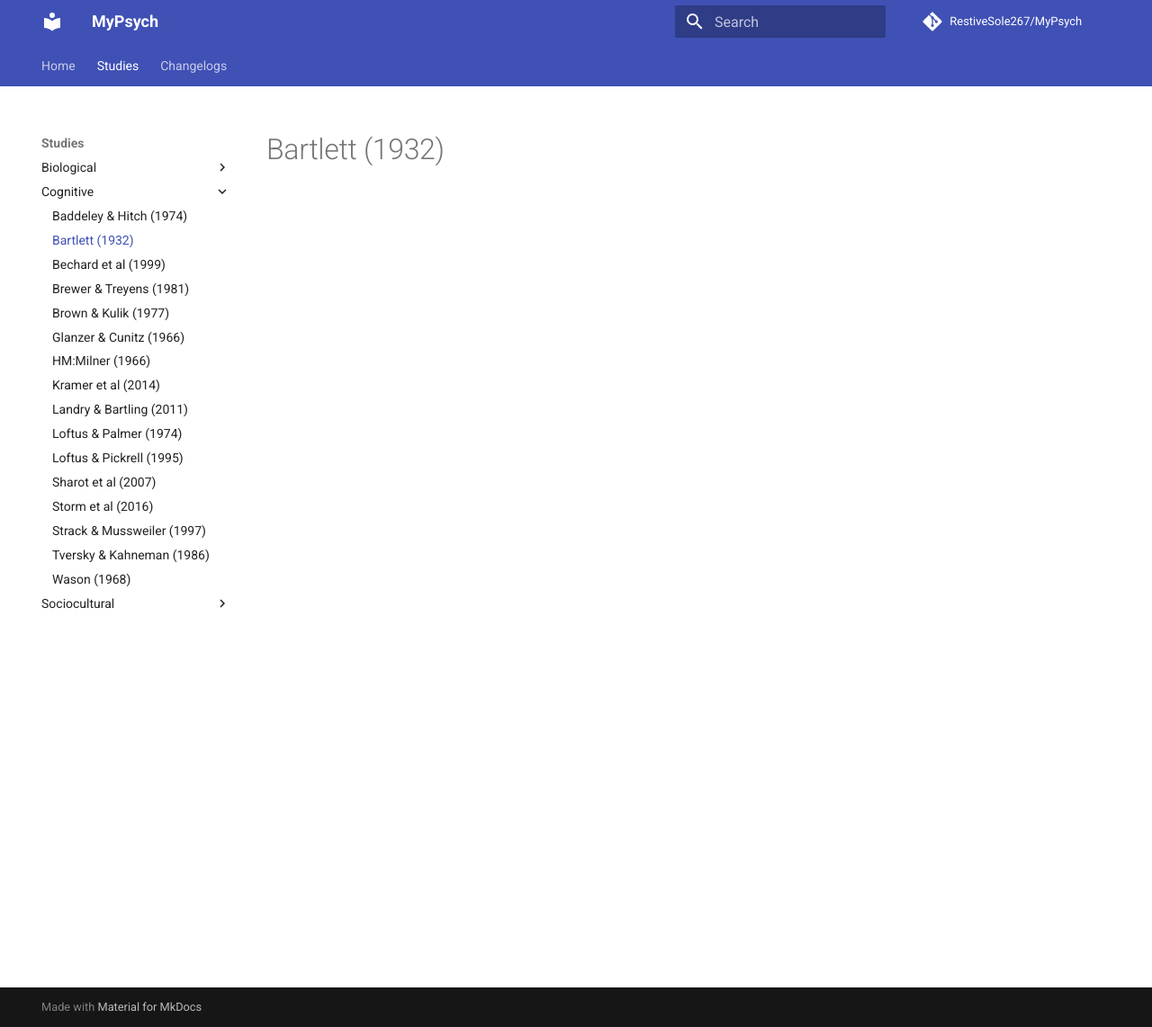
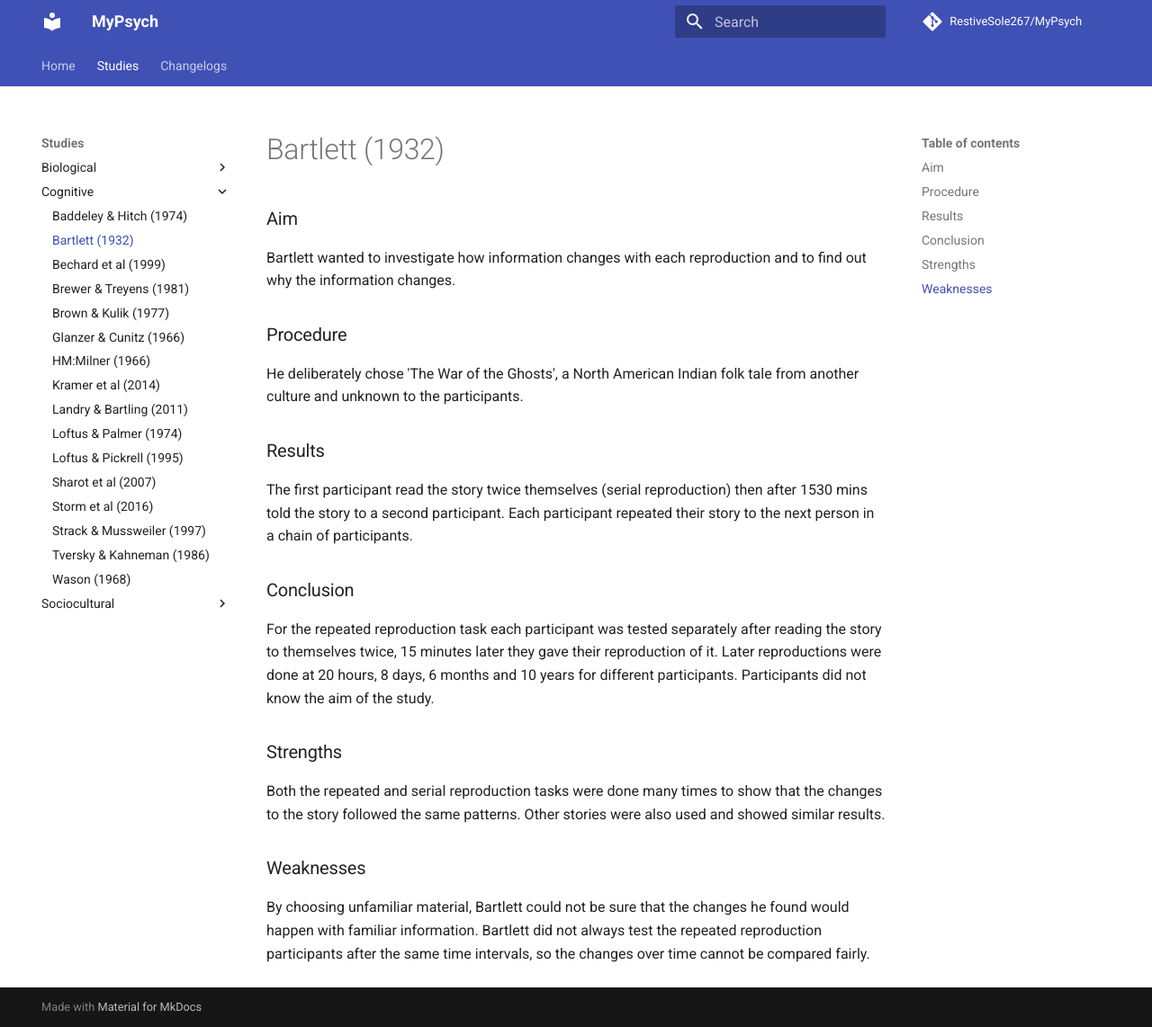
Before and after one commit to RestiveSole267/MyPsych, an MkDocs documentation site: the page built from docs/studies/cognitive/bartlett.md, in a window 1280 px wide and 1142 px high. Shown: the whole window at 90% size. Built offline with MkDocs 1.6.1 and Material for MkDocs 9.7.7, drawn with Linux system fonts in a browser that asks for light colours; comment, search, counter and statistics services are not loaded.

Commit message:
Update bartlett.md

```diff
--- a/docs/studies/cognitive/bartlett.md
+++ b/docs/studies/cognitive/bartlett.md
@@ -2,3 +2,23 @@
 title: Bartlett (1932)
 ---
 # Bartlett (1932)
+
+### Aim
+Bartlett wanted to investigate how information changes with each reproduction and to find out why the information changes.
+
+### Procedure
+He deliberately chose 'The War of the Ghosts', a North American Indian folk tale from another culture and unknown to the participants.
+
+### Results
+The first participant read the story twice themselves (serial reproduction) then after 1530 mins told the story to a second participant. Each participant repeated their story to the next person in a chain of participants.
+
+### Conclusion
+For the repeated reproduction task each participant was tested separately after reading the story to themselves twice, 15 minutes later they gave their reproduction of it. Later reproductions were done at 20 hours, 8 days, 6 months and 10 years for different participants. Participants did not know the aim of the study.
+
+### Strengths
+Both the repeated and serial reproduction tasks were done many times to show that the changes to the story followed the same patterns.
+Other stories were also used and showed similar results.
+
+### Weaknesses
+By choosing unfamiliar material, Bartlett could not be sure that the changes he found would happen with familiar information.
+Bartlett did not always test the repeated reproduction participants after the same time intervals, so the changes over time cannot be compared fairly.
```
